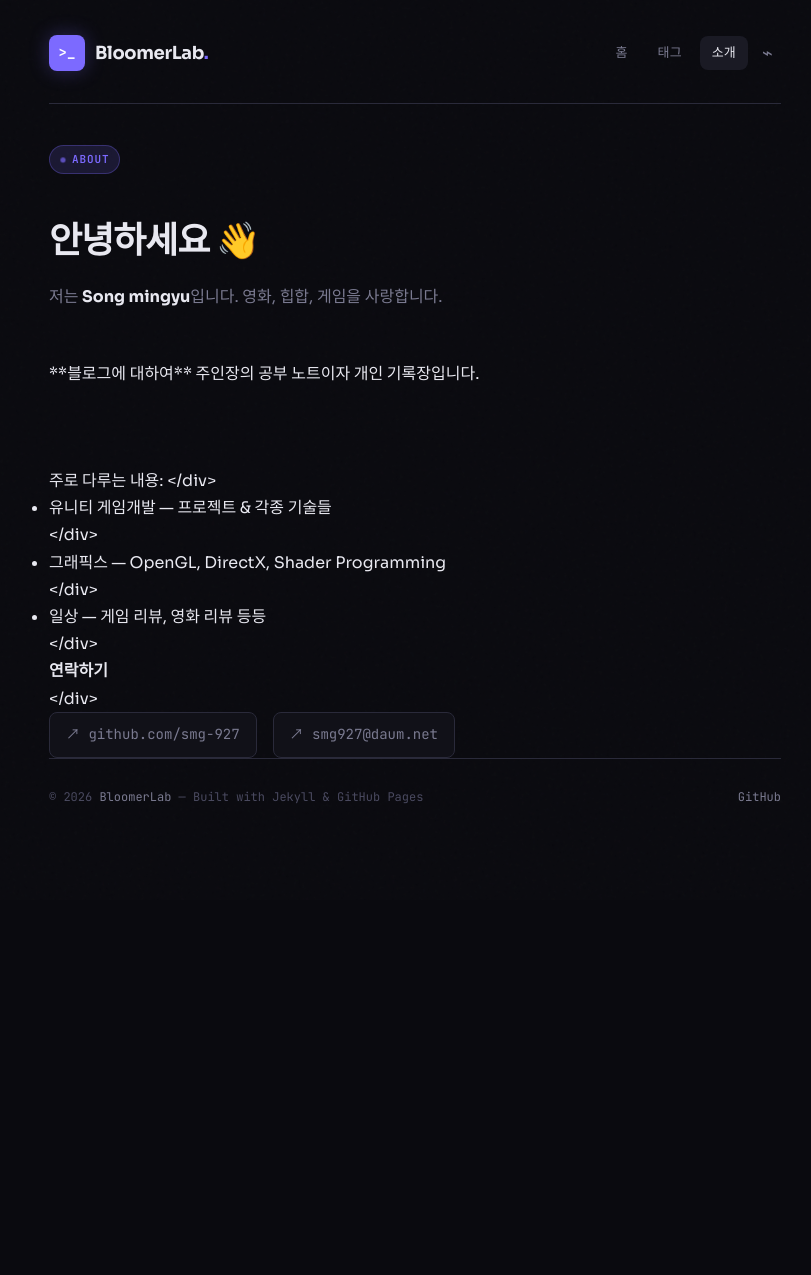
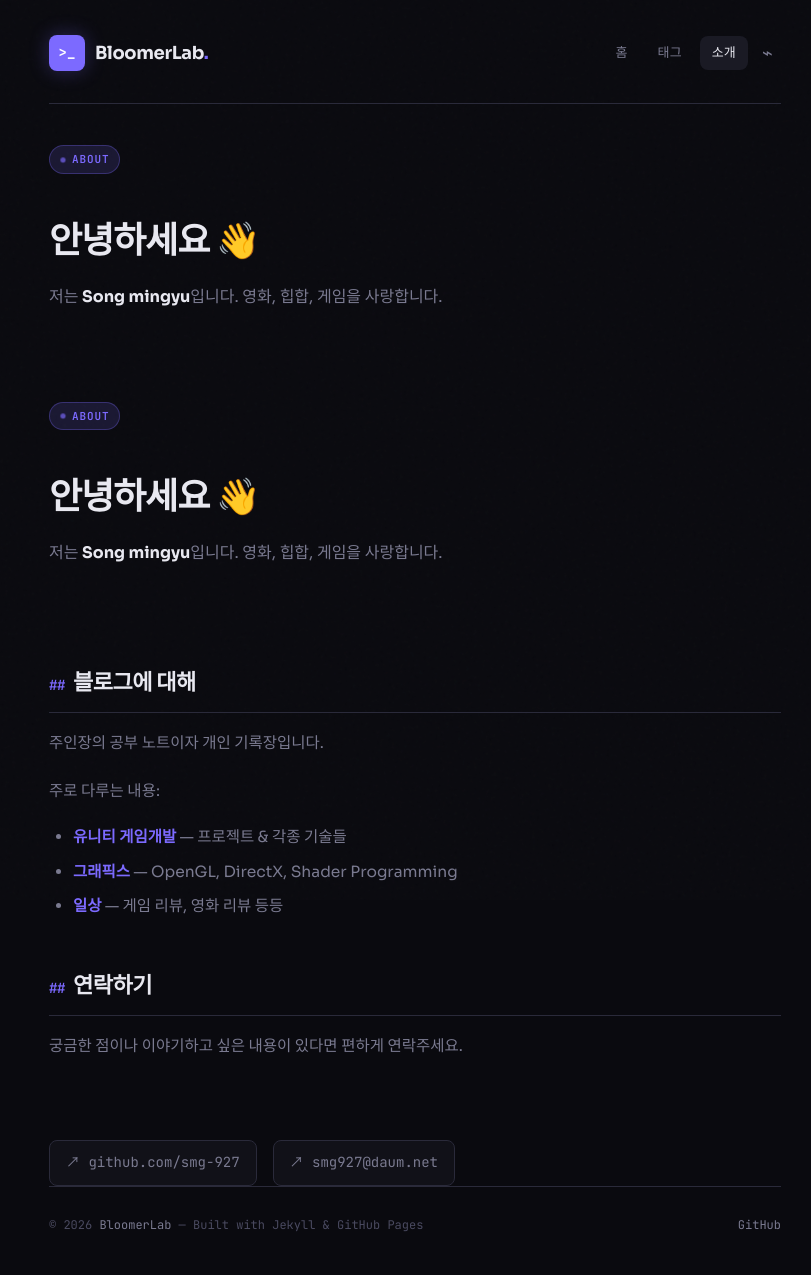
Before and after one commit to smg-927/smg-927.github.io, a Jekyll site: the page built from about.md, in a window 1280 px wide. Shown: the whole page, without its empty margins (225-1036 px from the left). Built offline with Jekyll 4.4.1, drawn with Linux system fonts in a browser that asks for light colours; before the commit the page ends 900 px from its top, so only the background shows below that.

Commit message:
소개글 수정

```diff
--- a/about.md
+++ b/about.md
@@ -10,28 +10,24 @@ permalink: /about/
   <p style="font-size: 16px; color: var(--text-muted); line-height: 1.8; max-width: 540px;">저는 <strong style="color: var(--text);">{{ site.author }}</strong>입니다. 영화, 힙합, 게임을 사랑합니다.</p>
 </div>
 
-<div class="prose">
-
-**블로그에 대하여**
-
-주인장의 공부 노트이자 개인 기록장입니다.
+<div style="padding: 40px 0 48px;">
+  <div class="hero-tag">About</div>
+  <h1 style="font-size: clamp(24px, 4vw, 36px); font-weight: 700; letter-spacing: -0.03em; margin: 16px 0 12px;">안녕하세요 👋</h1>
+  <p style="font-size: 16px; color: var(--text-muted); line-height: 1.8; max-width: 540px;">저는 <strong style="color: var(--text);">{{ site.author }}</strong>입니다. 영화, 힙합, 게임을 사랑합니다.</p>
 </div>
 
-주로 다루는 내용:
-</div>
+<div class="prose">
+  <h2>블로그에 대해</h2>
+  <p>주인장의 공부 노트이자 개인 기록장입니다.</p>
+  <p>주로 다루는 내용:</p>
+  <ul>
+    <li><strong style="color: var(--accent);">유니티 게임개발</strong> — 프로젝트 & 각종 기술들</li>
+    <li><strong style="color: var(--accent);">그래픽스</strong> — OpenGL, DirectX, Shader Programming</li>
+    <li><strong style="color: var(--accent);">일상</strong> — 게임 리뷰, 영화 리뷰 등등</li>
+  </ul>
 
-- 유니티 게임개발 — 프로젝트 & 각종 기술들
-
-</div>
-- 그래픽스 — OpenGL, DirectX, Shader Programming
-
-</div>
-- 일상 — 게임 리뷰, 영화 리뷰 등등
-
-</div>
-
-**연락하기**
-
+  <h2>연락하기</h2>
+  <p>궁금한 점이나 이야기하고 싶은 내용이 있다면 편하게 연락주세요.</p>
 </div>
 
 <div class="about-links" style="gap: 16px; flex-wrap: wrap;">
--- a/index.html
+++ b/index.html
@@ -5,8 +5,8 @@ layout: default
 <!-- Hero -->
 <section class="hero">
   <div class="hero-tag">최신 업데이트</div>
-  <h1>게임 개발자 송민규의 블로그입니다<br>
-  <p>#Unity #DirectX #Unreal .....</p>
+  <h1>게임 개발자 송민규의 개인 블로그<br>
+  <p>#Unity #DirectX #Unreal + #약간의 드립욕심</p>
 </section>
 
 <!-- Recent Posts -->
```
